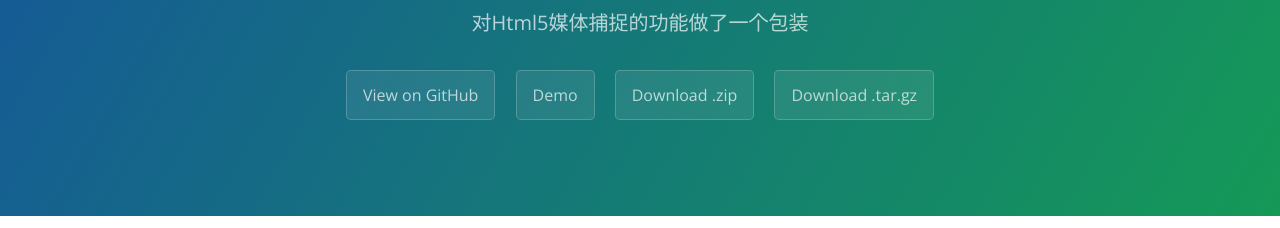
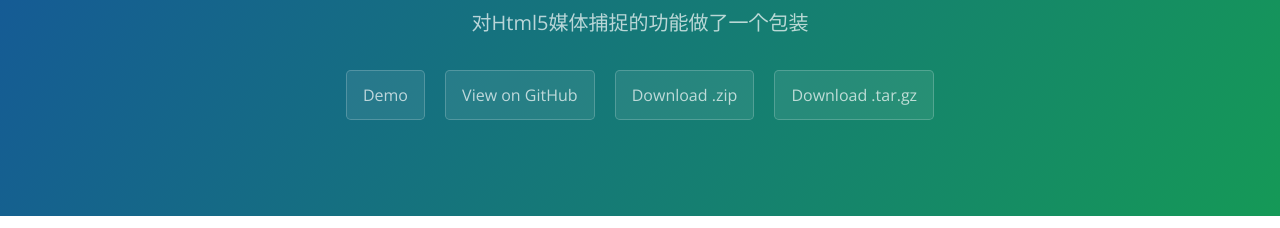
Before and after one commit to kangjy/mediajs, a plain HTML site: page index.html in a window 1280 px wide. Shown: the part 167-395 px from the top of the page. Drawn offline with nearby package versions, Linux system fonts and the light colour scheme; a script that the page names is missing.

Commit message:
modify index.html

```diff
--- a/index.html
+++ b/index.html
@@ -28,8 +28,8 @@
     <section class="page-header">
       <h1 class="project-name">Mediajs</h1>
       <h2 class="project-tagline">对Html5媒体捕捉的功能做了一个包装</h2>
+      <a href="#demo" class="btn">Demo</a>
       <a href="https://github.com/kangjy/mediajs" class="btn">View on GitHub</a>
-      <a href="#demo" class="btn">Demo</a>
       <a href="https://github.com/kangjy/mediajs/zipball/master" class="btn">Download .zip</a>
       <a href="https://github.com/kangjy/mediajs/tarball/master" class="btn">Download .tar.gz</a>
     </section>
@@ -67,7 +67,7 @@ media.<span class="pl-c1">init</span>({
 <span class="pl-c">*/</span>
 media.<span class="pl-c1">uploadimage</span>(arrayfiles,url,fn)</pre></div>
 <h2>
-<a id="Demo" class="anchor" href="#%E5%BF%AB%E9%80%9F%E4%BD%BF%E7%94%A8" aria-hidden="true"><span class="octicon octicon-link"></span></a>demo</h2>
+<a id="Demo" name="demo" class="anchor" href="#%E5%BF%AB%E9%80%9F%E4%BD%BF%E7%94%A8" aria-hidden="true"><span class="octicon octicon-link"></span></a>Demo</h2>
 示例代码
 <div class="highlight highlight-js">
   <pre>
```
